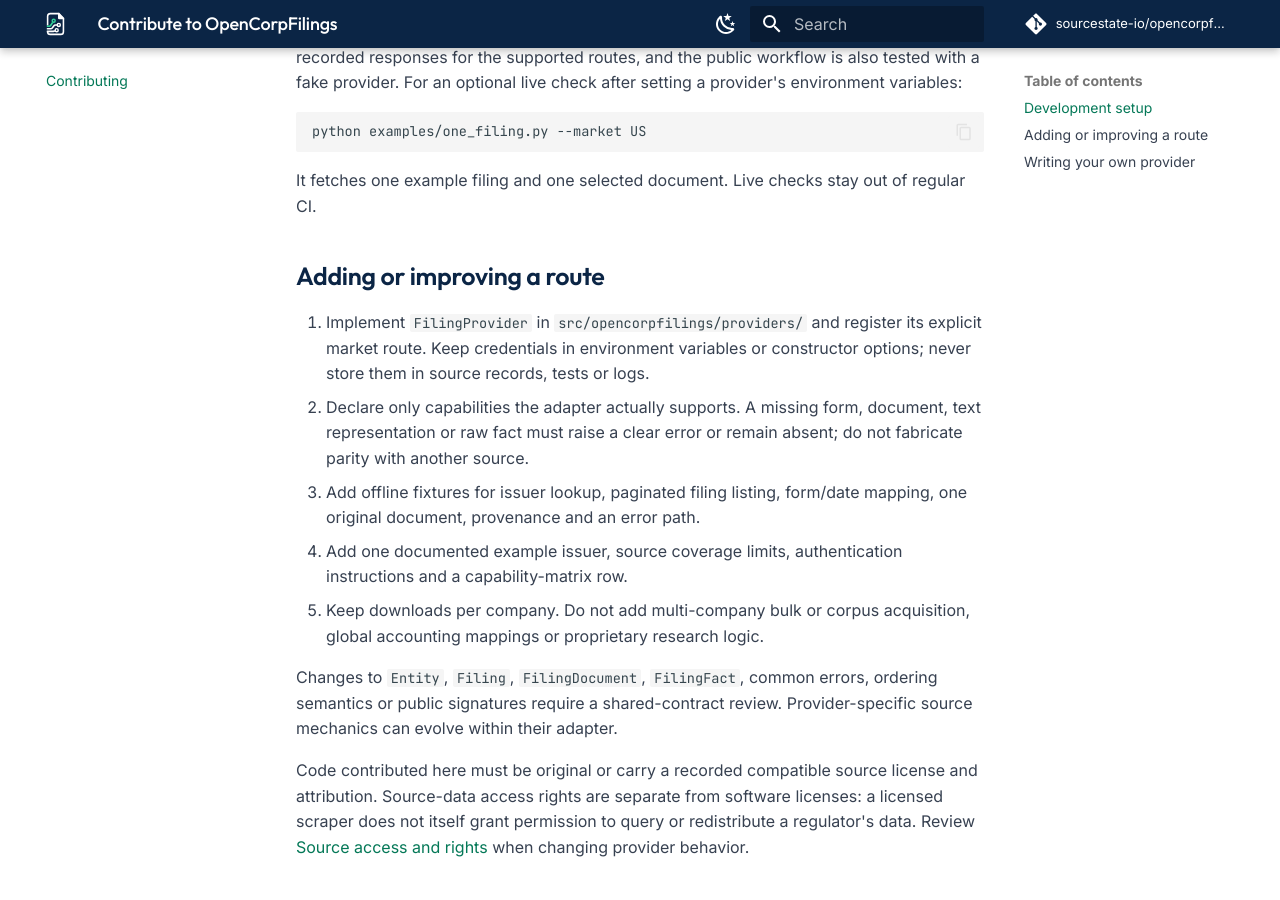
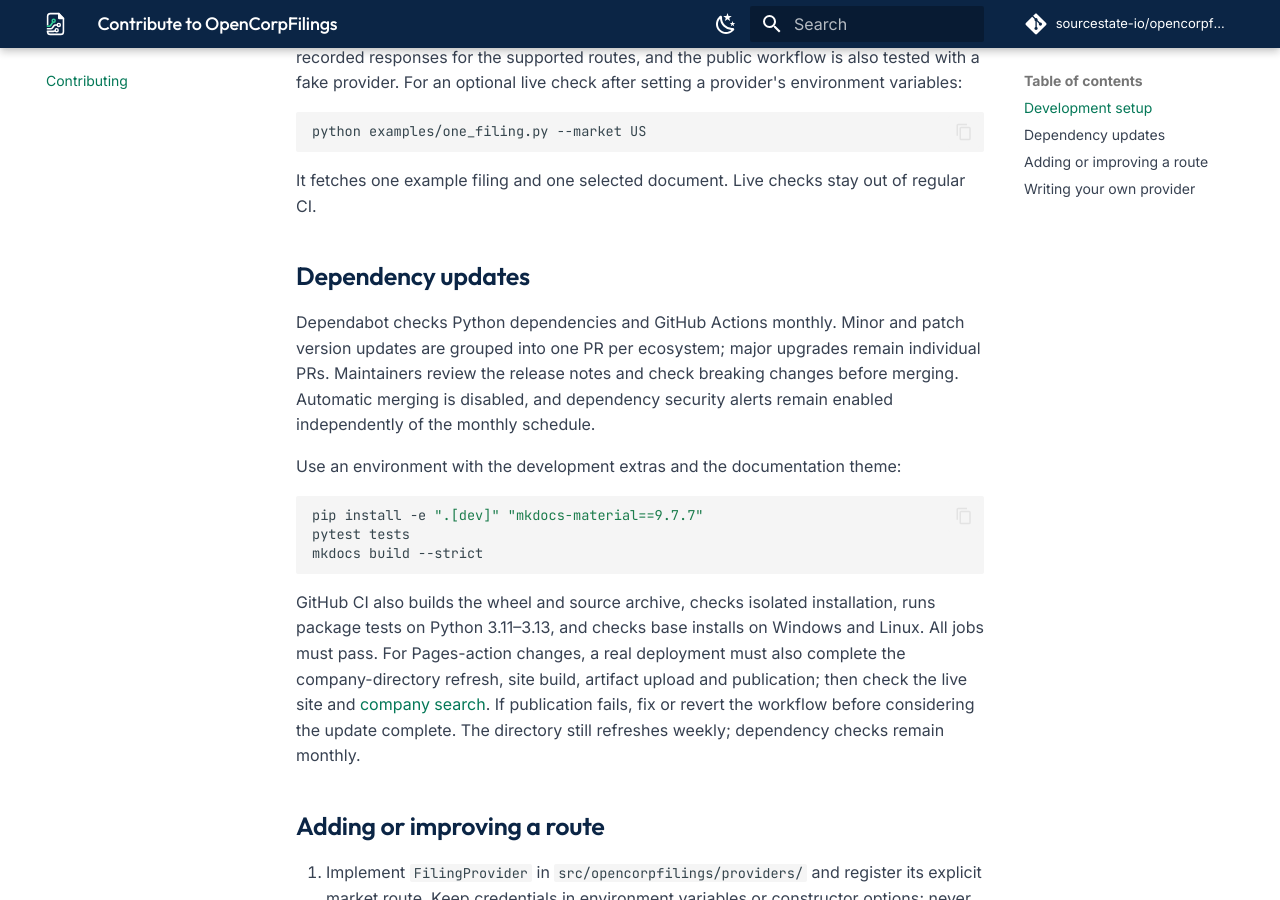
Before and after one commit to SourceState-io/opencorpfilings, an MkDocs documentation site: the page built from docs/contributing.md, in a window 1280 px wide and 900 px high, scrolled down 515 px. Built offline with MkDocs 1.6.1 and Material for MkDocs 9.7.7, drawn with Linux system fonts in a browser that asks for light colours; comment, search, counter and statistics services are not loaded.

Commit message:
build: group routine updates and upgrade reviewed GitHub actions

````diff
--- a/docs/contributing.md
+++ b/docs/contributing.md
@@ -32,6 +32,31 @@ python examples/one_filing.py --market US
 
 It fetches one example filing and one selected document. Live checks stay out
 of regular CI.
+
+## Dependency updates
+
+Dependabot checks Python dependencies and GitHub Actions monthly. Minor and
+patch version updates are grouped into one PR per ecosystem; major upgrades
+remain individual PRs. Maintainers review the release notes and check breaking
+changes before merging. Automatic merging is disabled, and dependency
+security alerts remain enabled independently of the monthly schedule.
+
+Use an environment with the development extras and the documentation theme:
+
+```bash
+pip install -e ".[dev]" "mkdocs-material==9.7.7"
+pytest tests
+mkdocs build --strict
+```
+
+GitHub CI also builds the wheel and source archive, checks isolated
+installation, runs package tests on Python 3.11–3.13, and checks base installs
+on Windows and Linux. All jobs must pass. For Pages-action changes, a real
+deployment must also complete the company-directory refresh, site build,
+artifact upload and publication; then check the live site and
+[company search](find/index.md). If publication fails, fix or revert the
+workflow before considering the update complete. The directory still refreshes
+weekly; dependency checks remain monthly.
 
 ## Adding or improving a route
 
````
Also changed, not shown: CHANGELOG.md (+6 -0 lines), CONTRIBUTING.md (+27 -0 lines), README.md (+2 -1 lines), 3 other files.
